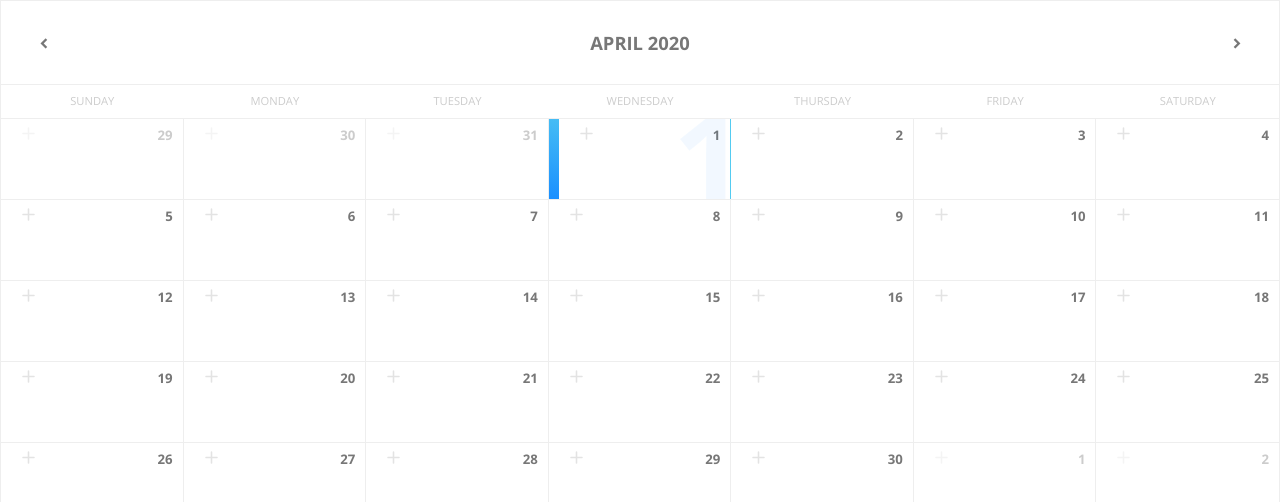
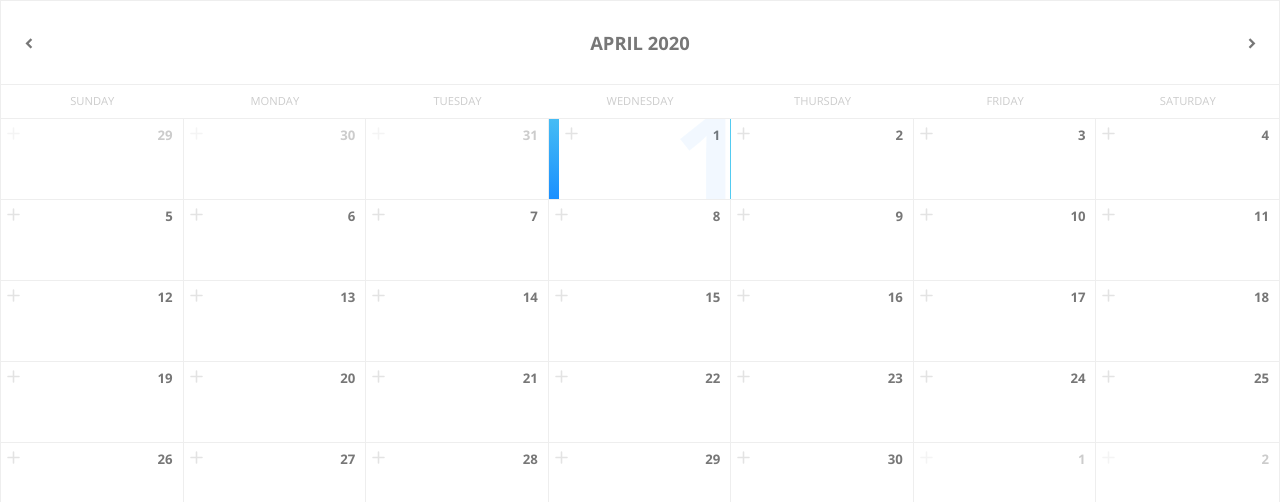
Before and after one commit to SpeedCal/app, a React (Create React App) app: page /calendar.jpg in a window 1280 px wide. Shown: the top 502 px of the page. Built offline with nearby package versions, Linux system fonts and the light colour scheme.

Commit message:
added specific code to app.css to overwrite the bootstrap .col function to remove padding in the cells and allow the event strip to reach the edge of the cell. Added overflow: hidden so long event titles will just get cropped.

```diff
--- a/src/styling/App.css
+++ b/src/styling/App.css
@@ -215,3 +215,10 @@ main {
   flex-basis: calc(100% / 7);
   width: calc(100% / 7);
 }
+
+.col, .col-1, .col-10, .col-11, .col-12, .col-2, .col-3, .col-4, .col-5, .col-6, .col-7, .col-8, .col-9, .col-auto, .col-lg, .col-lg-1, .col-lg-10, .col-lg-11, .col-lg-12, .col-lg-2, .col-lg-3, .col-lg-4, .col-lg-5, .col-lg-6, .col-lg-7, .col-lg-8, .col-lg-9, .col-lg-auto, .col-md, .col-md-1, .col-md-10, .col-md-11, .col-md-12, .col-md-2, .col-md-3, .col-md-4, .col-md-5, .col-md-6, .col-md-7, .col-md-8, .col-md-9, .col-md-auto, .col-sm, .col-sm-1, .col-sm-10, .col-sm-11, .col-sm-12, .col-sm-2, .col-sm-3, .col-sm-4, .col-sm-5, .col-sm-6, .col-sm-7, .col-sm-8, .col-sm-9, .col-sm-auto, .col-xl, .col-xl-1, .col-xl-10, .col-xl-11, .col-xl-12, .col-xl-2, .col-xl-3, .col-xl-4, .col-xl-5, .col-xl-6, .col-xl-7, .col-xl-8, .col-xl-9, .col-xl-auto {
+  position: relative;
+  width: 100%;
+  padding-right: 0px !important;
+  padding-left: 0px !important;
+}
--- a/src/styling/Form.css
+++ b/src/styling/Form.css
@@ -18,4 +18,11 @@
 
 .event-strip {
   background-color: aqua;
+  height: 1rem;
+  font-size: .8rem;
+  align-items: center;
+  text-align: center;
+  padding-bottom: 5px;
+  width: 100%;
+  overflow: hidden;
 }
```
